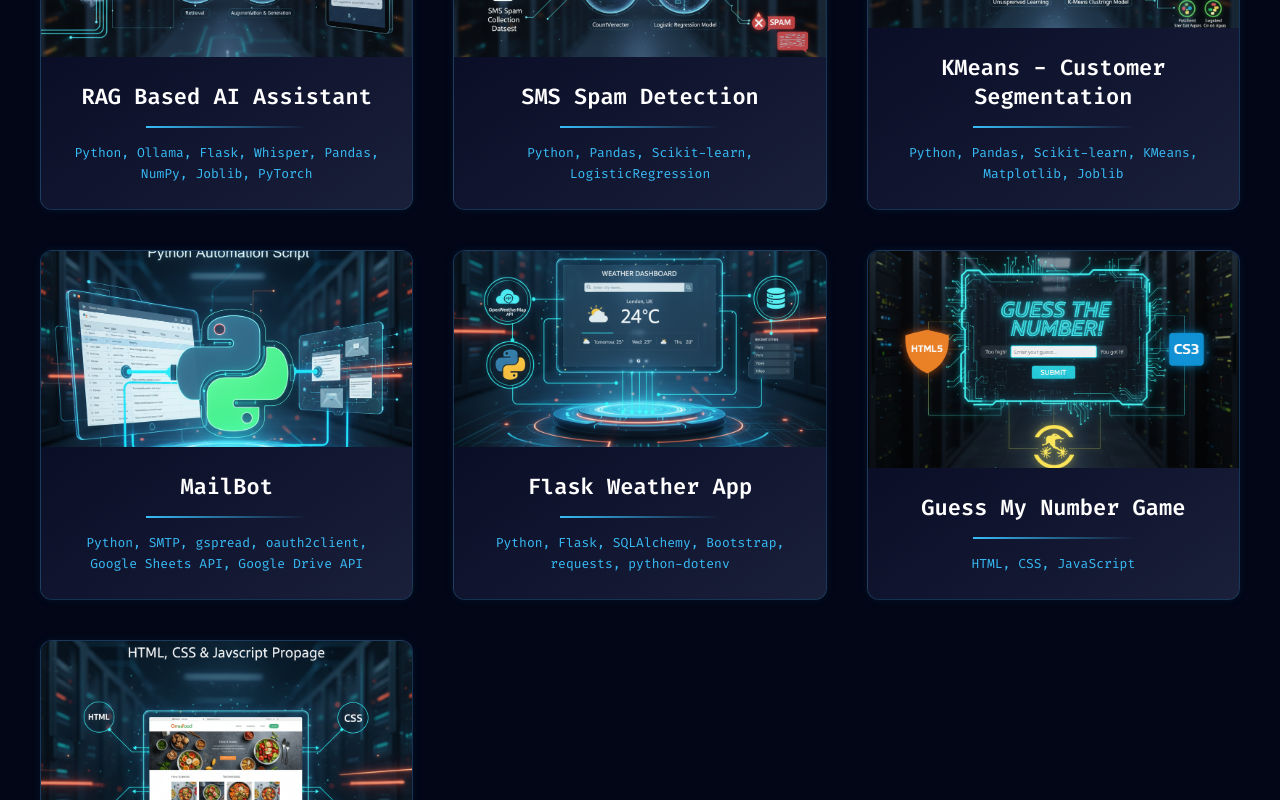
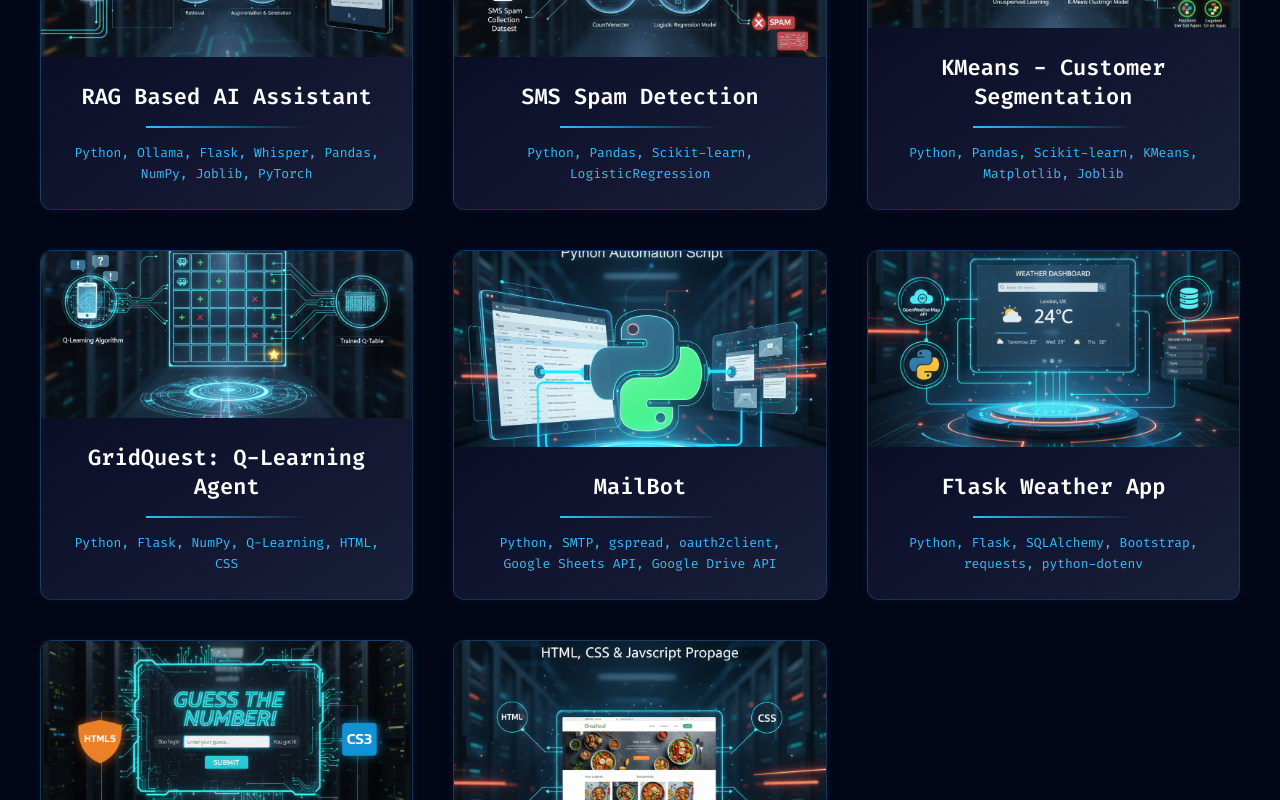
Before and after one commit to geekytaurus115/portfolio, a React (Vite) app: page /projects in a window 1280 px wide. Shown: the part 471-1271 px from the top of the page. Built offline with nearby package versions, Linux system fonts and the light colour scheme.

Commit message:
added gridquest qlearning added

```diff
--- a/src/pages/Projects.tsx
+++ b/src/pages/Projects.tsx
@@ -7,6 +7,7 @@ import flaskWeatherAppImg from '../assets/images/python_flask_weather_app.png';
 import omnifoodImg from '../assets/images/omnifood_img.png';
 import spamSmsClassifierImg from '../assets/images/spam_sms_classifier.png';
 import kmeansCustomerSegmentationImg from '../assets/images/kmeans_customer_segmentation.png';
+import gridQuestQLearningImg from '../assets/images/gridquest_qlearning.png';
 import ProjectModal from '../components/ProjectModal';
 import './projects.css';
 
@@ -33,6 +34,14 @@ const projects = [
     image: kmeansCustomerSegmentationImg,
     description: 'This project demonstrates how to use unsupervised learning for customer segmentation, using the Mall Customers dataset.',
     github: 'https://github.com/geekytaurus115/practical-data-science/tree/main/unsupervised_learning/kmeans_customer_segmentation',
+    category: 'Data Science'
+  },
+  {
+    title: 'GridQuest: Q-Learning Agent',
+    tech: 'Python, Flask, NumPy, Q-Learning, HTML, CSS',
+    image: gridQuestQLearningImg,
+    description: 'An agent learns to navigate a 5x5 grid world using Q-learning, aiming to reach a goal while maximizing rewards. The trained Q-table enables policy visualization and further testing.',
+    github: 'https://github.com/geekytaurus115/practical-data-science/tree/main/reinforcement_learning/gridquest_qlearning_agent',
     category: 'Data Science'
   },
   {
```
Also changed, not shown: src/assets/images/gridquest_qlearning.png (added).
